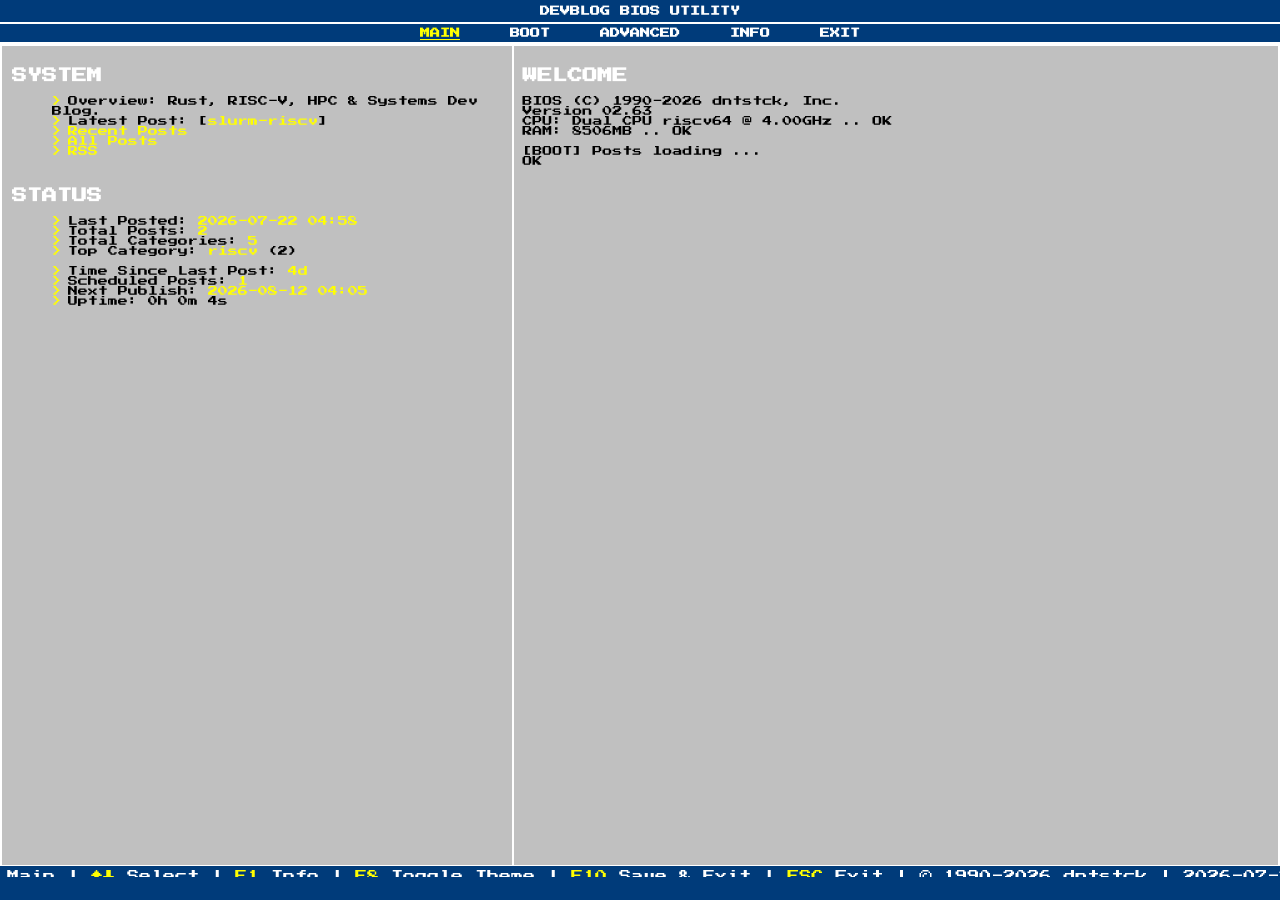
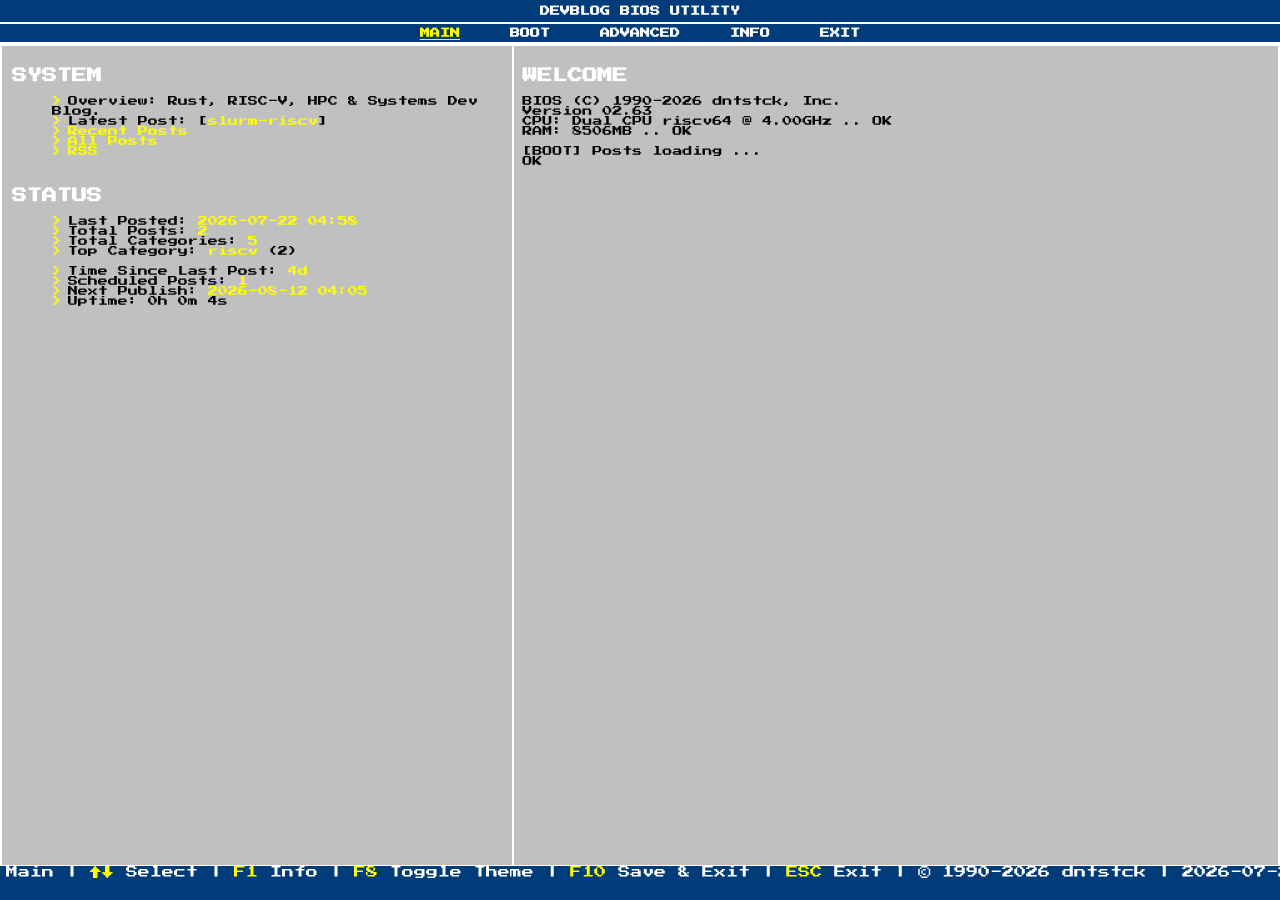
Before and after one commit to dntstck/blog, a Jekyll site: the page built from index.md, in a window 1280 px wide. Built offline with Jekyll 4.4.1, drawn with Linux system fonts in a browser that asks for light colours.

Commit message:
css tweaks - revert

```diff
--- a/assets/css/bios.css
+++ b/assets/css/bios.css
@@ -331,10 +331,8 @@ code {
     box-sizing: border-box;
 
     text-align: center;
-    padding-left: 0.6ch;
-    padding-right: 0.6ch;
-    line-height: 1;
-    height: 1em;
+    padding: 0 0.5ch;
+    line-height: 1.1;
 }
 
 .statusbar * {
```
